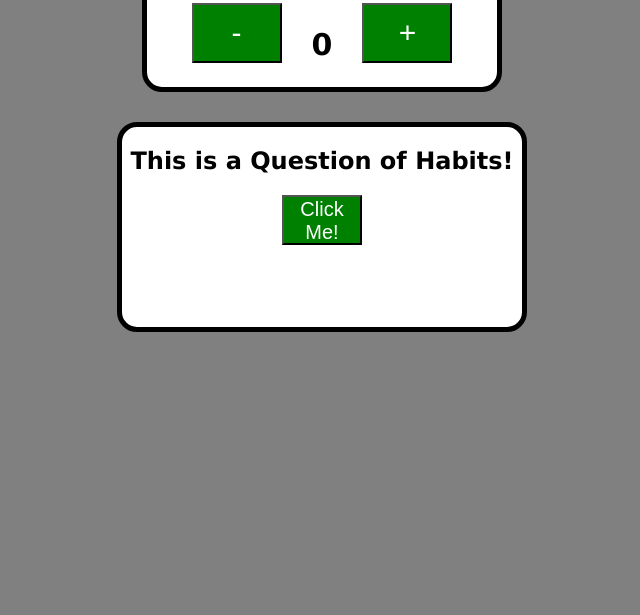
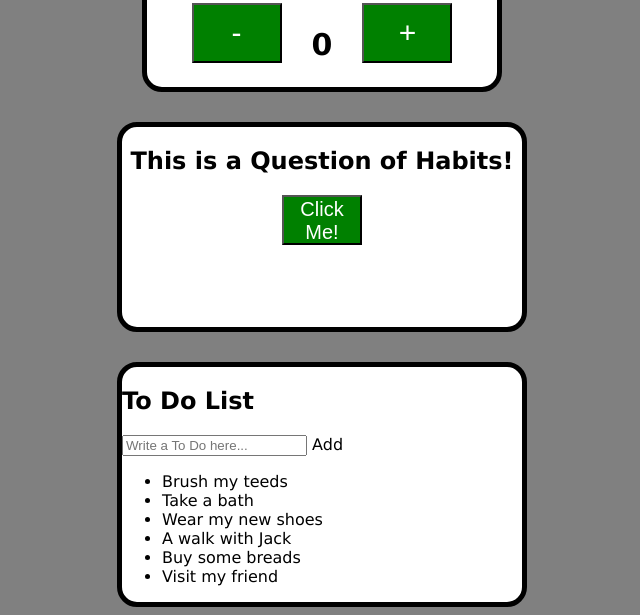
Before and after one commit to kiketion/Clock-CounterJS, a plain HTML site: page index.html in a window 1280 px wide. Shown: the part 336-951 px from the top of the page, without its empty margins (318-958 px from the left). Before the commit the page ends 800 px from the top, so only its background shows below. Drawn offline with Linux system fonts and the light colour scheme.

Commit message:
start adding a ToDo List

```diff
--- a/index.html
+++ b/index.html
@@ -31,5 +31,26 @@
       </div>
       <p id="answer1"></p>
     </div>
+
+    <!-- ToDo List-->
+    <div class="todo-body">
+      <div class="todo-header">
+        <h2 class="todo-title">To Do List</h2>
+        <input
+          type="text"
+          id="header-to-do"
+          placeholder="Write a To Do here..."
+        />
+        <span onclick="newTodo()" class="add-btn">Add</span>
+      </div>
+      <ul id="ulTodo">
+        <li>Brush my teeds</li>
+        <li class="checked">Take a bath</li>
+        <li>Wear my new shoes</li>
+        <li>A walk with Jack</li>
+        <li>Buy some breads</li>
+        <li>Visit my friend</li>
+      </ul>
+    </div>
   </body>
 </html>
--- a/style.css
+++ b/style.css
@@ -105,3 +105,18 @@ body {
 #answer1 {
   text-align: center;
 }
+
+/* ToDo List */
+
+.todo-body {
+  margin-top: 30px;
+  background-color: white;
+  border: 5px solid black;
+  border-radius: 20px;
+  width: 400px;
+  height: auto;
+  margin-left: auto;
+  margin-right: auto;
+  justify-content: center;
+  align-items: center;
+}
```
